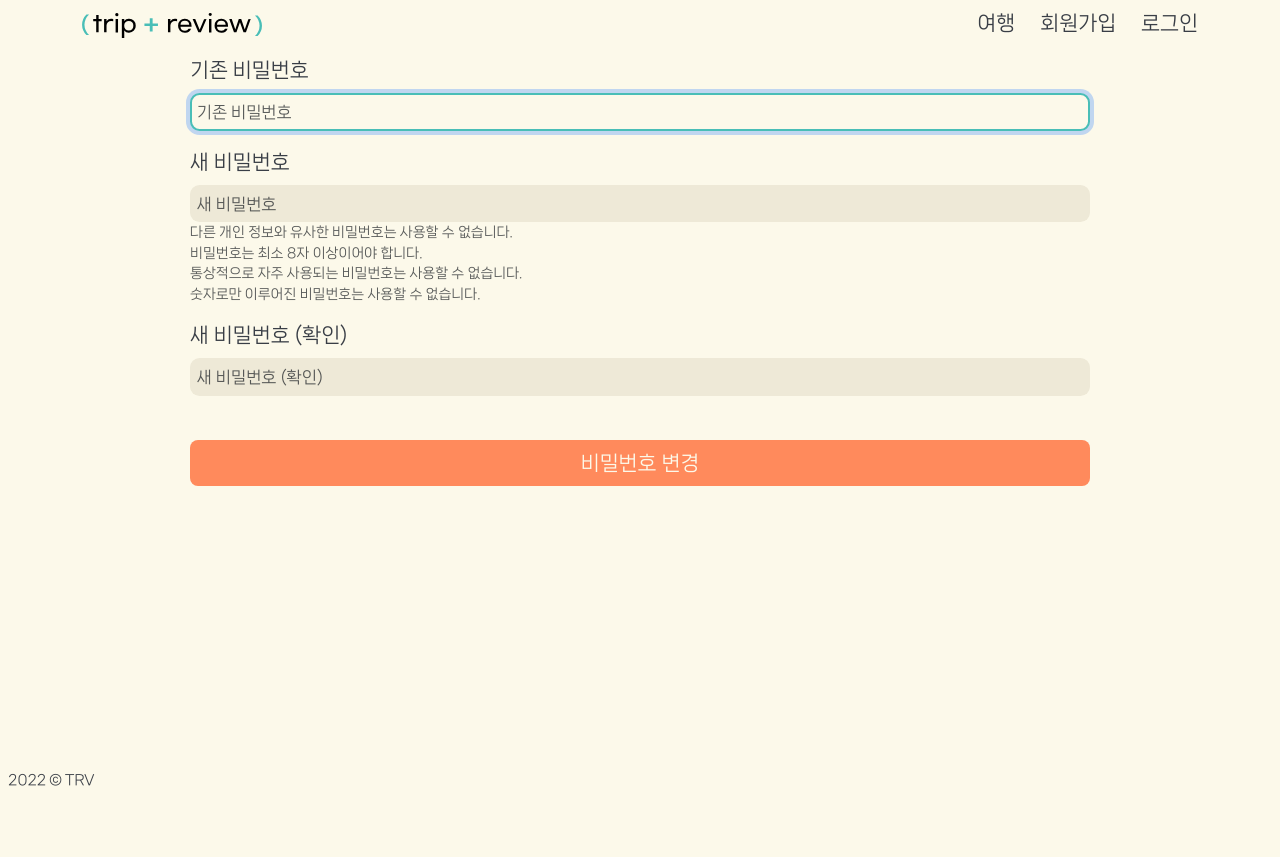
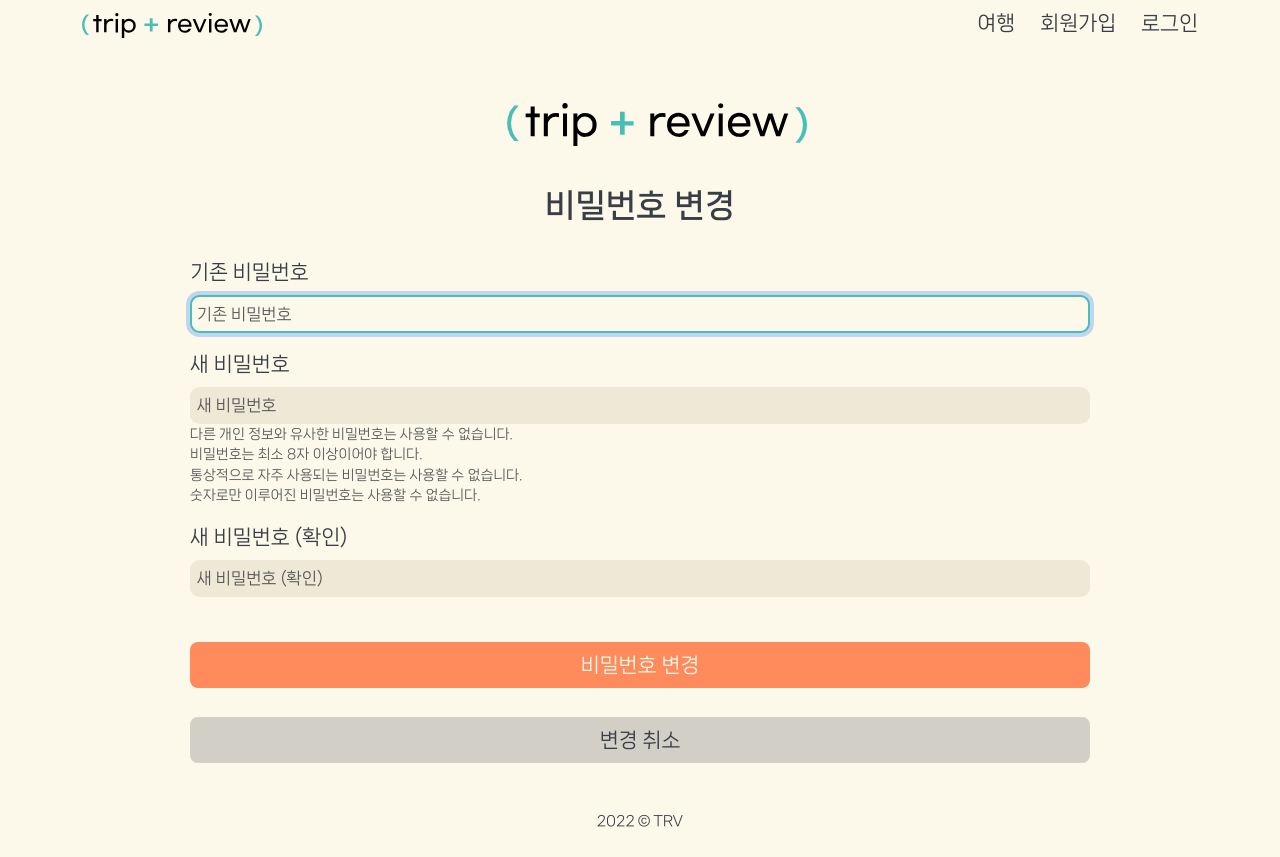
Before and after one commit to Bonbon315/PJT-Triview, a Django app: page /accounts/password/ in a window 1280 px wide. Before the commit the page ends 786 px from the top, so only its background shows below. Run offline with Django 3.2, Linux system fonts and the light colour scheme; some libraries are stand-ins or nearby versions.

Commit message:
templates - css modified;

```diff
--- a/accounts/templates/accounts/password.html
+++ b/accounts/templates/accounts/password.html
@@ -1,9 +1,17 @@
 {% extends 'base.html' %}
 {% load django_bootstrap5 %}
+{% load static %}
 {% block content %}
-  <form method="POST" id="pw-form">
-    {% csrf_token %}
-    {% bootstrap_form form %}
-    <button type="submit" class="btnC btnW">비밀번호 변경</button>
-  </form>
+  <div id="pwupdate">
+    <div class="tit-area">
+      <img src="{% static 'img/trv_logo.svg' %}" alt="trv_logo" class="logo-img">
+      <h1 class='tit'>비밀번호 변경</h1>
+    </div>
+    <form method="POST" id="pw-form">
+      {% csrf_token %}
+      {% bootstrap_form form %}
+      <button type="submit" class="btnC btnW">비밀번호 변경</button>
+      <a href="{% url 'accounts:update'%}" class="btnC btn-sb btnD">변경 취소</a>
+    </form>
+  </div>
 {% endblock content %}
--- a/accounts/templates/accounts/signup.html
+++ b/accounts/templates/accounts/signup.html
@@ -1,11 +1,17 @@
 {% extends 'base.html' %}
 {% load django_bootstrap5 %}
 {% load widget_tweaks %}
+{% load static %}
 {% block content %}
+  <div id="signup">
+    <div class="tit-area">
+      <img src="{% static 'img/trv_logo.svg' %}" alt="trv_logo" class="logo-img">
       <h1 class="tit">회원 가입</h1>
+    </div>
     <form action="" method="POST" enctype="multipart/form-data" id="signup-form">
       {% csrf_token %}
       {% bootstrap_form form %}
       <button type="submit" class="btn-sb btnC">가입하기</button>
     </form>
+  </div>
 {% endblock content %}
--- a/reviews/templates/reviews/index.html
+++ b/reviews/templates/reviews/index.html
@@ -48,7 +48,7 @@
       <!--지도-->
       <h3 class="sub-tit">위치</h3>
       <div id="map" class="mt-3" style="width: 100%; height: 400px;"></div>
-      <script async defer src="https://maps.googleapis.com/maps/api/js?key=AIzaSyDHi71SmeJ6RDU4owmJ88GP9xy6dRfv7SY&callback=initMap"></script>
+      <script async="async" defer="defer" src="https://maps.googleapis.com/maps/api/js?key=AIzaSyDHi71SmeJ6RDU4owmJ88GP9xy6dRfv7SY&callback=initMap"></script>
     </section>
     <section class="review_section rev-area">
       <div class="tit-area d-flex">
@@ -106,10 +106,10 @@
                     </p>
                   {% else %}
                     {% if request.user in review.like_users.all %}
-                    <p class="btnC like-btn" data-review-id="{{review.pk}}">
+                      <button class="btnC like-btn" data-review-id="{{review.pk}}">
                         <i class="bi bi-hand-thumbs-up-fill"></i>
                         <span class="like-count">{{review.like_users.count}}</span>
-                    </p>
+                      </button>
                     {% else %}
                       <p class="btnC btnW like-btn" data-review-id="{{review.pk}}">
                         <i class="bi bi-hand-thumbs-up like-icon"></i>
--- a/static/css/style.css
+++ b/static/css/style.css
@@ -8,6 +8,7 @@
 	--bg: #fcf9ea;
 	--bgD: #eee9d7;
 	--txt: #393e46;
+	--gr: #d1cfc6;
 }
 body {
 	font-family: "NanumSquareNeo", sans-serif;
@@ -103,6 +104,7 @@ header {
 	left: 50%;
 	transform: translateX(-50%);
 	max-width: 900px;
+	text-align: center;
 }
 .btnC:hover {
 	background: var(--highlight);
@@ -122,6 +124,14 @@ header {
 .btnW:hover {
 	background: var(--warningH);
 	color: var(--bg);
+}
+.btnD {
+	background: var(--gr);
+	color: #393e46;
+}
+.btnD:hover {
+	background: var(--txt);
+	color: var(--bgD);
 }
 
 /* form control */
@@ -270,11 +280,35 @@ header {
 	margin-top: 4rem;
 }
 
-.dropout {
+#dropout .box {
 	padding: 2rem;
 }
-.dropout .sub-tit {
+#dropout .box .btnC {
+	left: 45%;
+}
+#dropout .sub-tit {
 	text-align: center;
+}
+#login .tit-area,
+#signup .tit-area,
+#update .tit-area,
+#pwupdate .tit-area,
+#dropout .tit-area {
+	margin-top: 3rem;
+	text-align: center;
+}
+#login .tit-area .logo-img,
+#signup .tit-area .logo-img,
+#update .tit-area .logo-img,
+#pwupdate .tit-area .logo-img,
+#dropout .tit-area .logo-img {
+	width: 300px;
+	position: relative;
+	left: 1.5%;
+}
+#login .btn-sb {
+	left: 35%;
+	max-width: 600px;
 }
 
 /* main */
@@ -434,10 +507,11 @@ header {
 /* footer */
 .footer {
 	height: 30px;
-	position: fixed;
-	bottom: 0px;
+	text-align: center;
+	margin: 1rem;
+	position: relative;
+	bottom: 0;
 }
 .footer .cpr {
-	margin-left: 0.5rem;
 	font-size: 0.7em;
 }
--- a/templates/base.html
+++ b/templates/base.html
@@ -44,8 +44,8 @@
               <img src="{% static 'img/trv_logo.svg' %}" alt="trv_logo">
             </a>
           </div>
-          <div class="align-items-center">
-            <ul class="nav-area d-flex justify-content-end">
+          <div>
+            <ul class="nav-area d-flex justify-content-center align-items-center">
               <li class="plane-area">
                 <a href="{% url 'location:index' %}">
                   <i class="bi bi-airplane-fill plane"></i>
```
Also changed, not shown: other parts of static/css/style.css (+40 -1 lines), accounts/templates/accounts/dropout.html (+8 -1 lines), accounts/templates/accounts/login.html (+8 -2 lines), accounts/templates/accounts/update.html (+10 -5 lines), location/templates/location/index.html (+6 -6 lines). Lines whose indentation alone changed are shown as unchanged.
